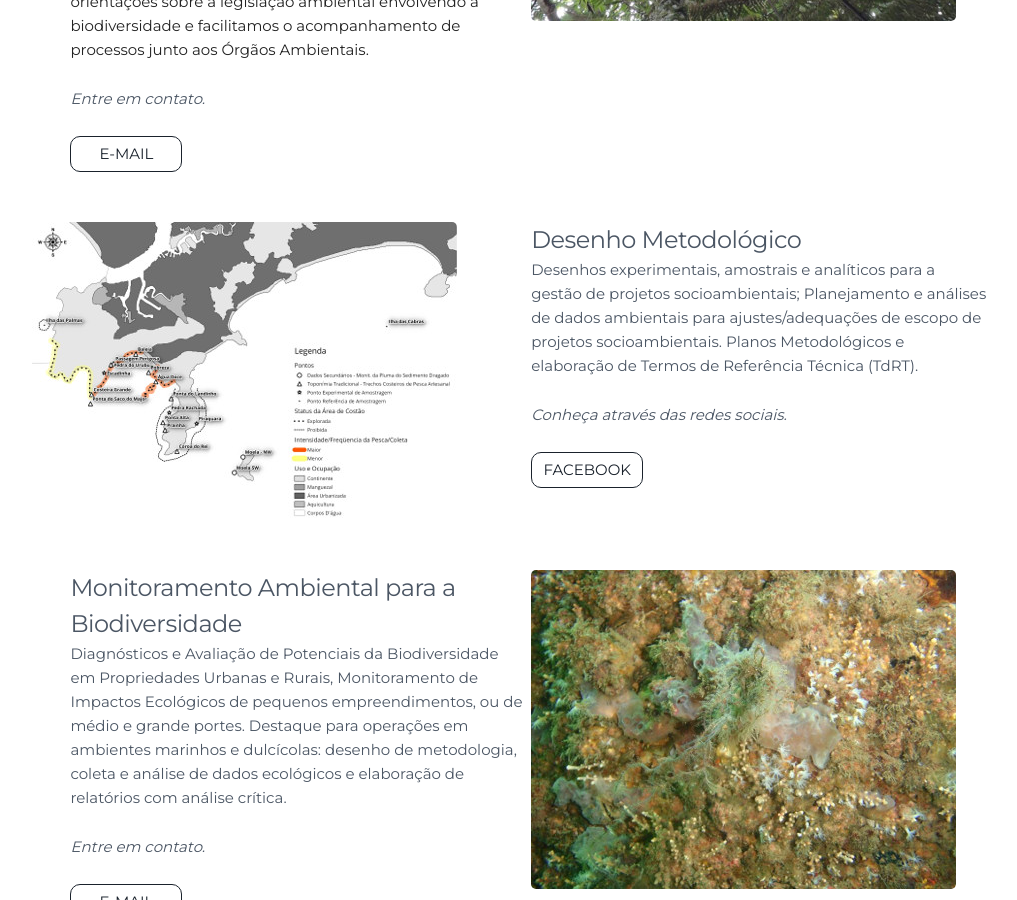
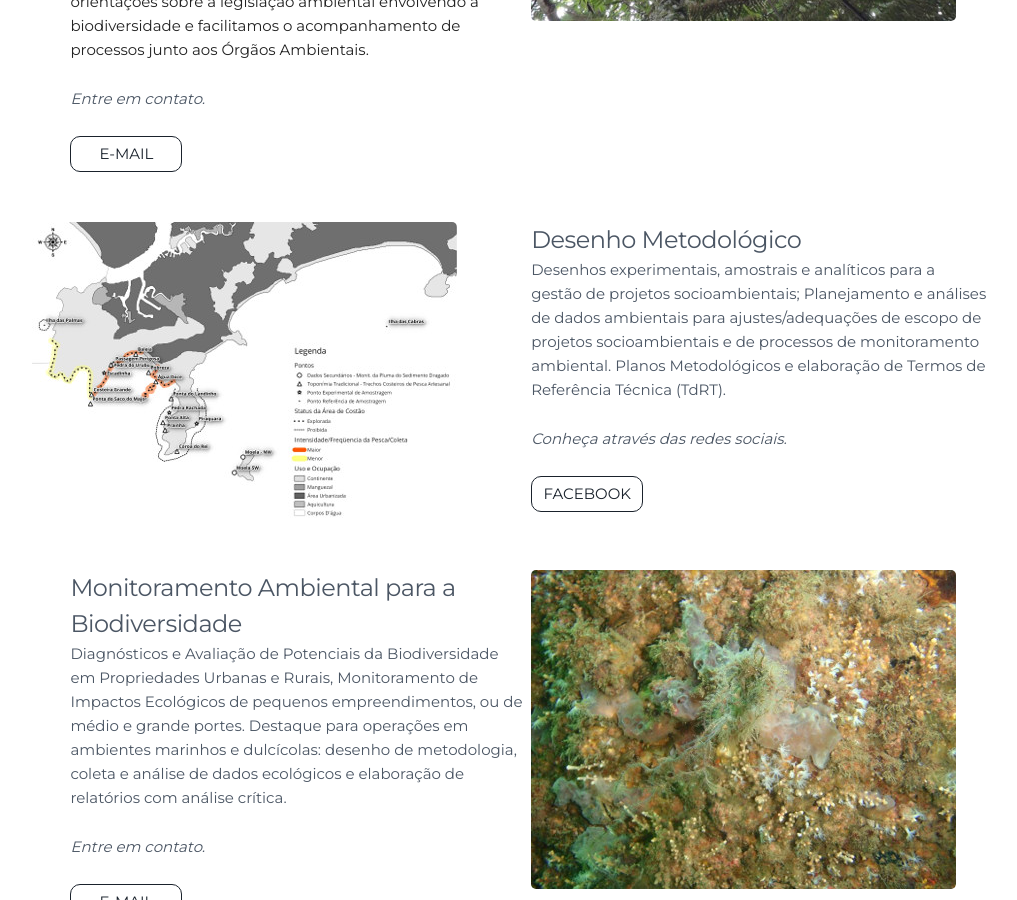
Before and after one commit to leroy1977/eQ1, a Jekyll site: the page built from index.html, in a window 1280 px wide and 900 px high, scrolled down 2072 px. Shown: the whole window, without its empty margins (128-1145 px from the left). Built offline with Jekyll 4.4.1, drawn with Linux system fonts in a browser that asks for light colours.

Commit message:
Update projects.html

```diff
--- a/_includes/projects.html
+++ b/_includes/projects.html
@@ -23,7 +23,7 @@
       <!-- <ul>
          <li> Aplicação: planejamento de estudos ambientais. </li>
       </ul> -->
-      <p>Desenhos experimentais, amostrais e analíticos para a gestão de projetos socioambientais; Planejamento e análises de dados ambientais para ajustes/adequações de escopo de projetos socioambientais. Planos Metodológicos e elaboração de Termos de Referência Técnica (TdRT). </p>
+      <p>Desenhos experimentais, amostrais e analíticos para a gestão de projetos socioambientais; Planejamento e análises de dados ambientais para ajustes/adequações de escopo de projetos socioambientais e de processos de monitoramento ambiental. Planos Metodológicos e elaboração de Termos de Referência Técnica (TdRT). </p>
       <p> <i> <font color= #4B5664> Conheça através das redes sociais. </i> </p>
       <a class="project-link" href="https://www.facebook.com/eQuanta.env{{site.facebook_username}}">FACEBOOK</a>
     </div>
```
